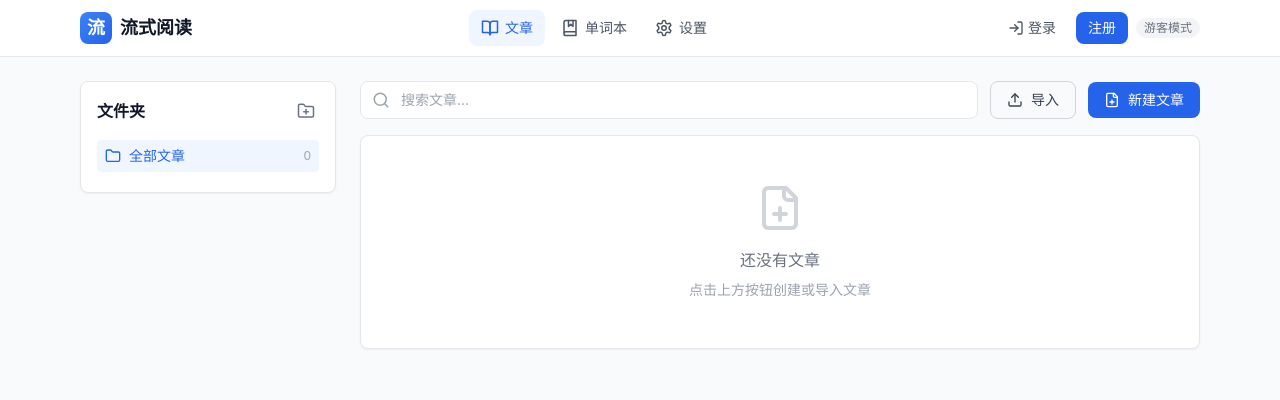
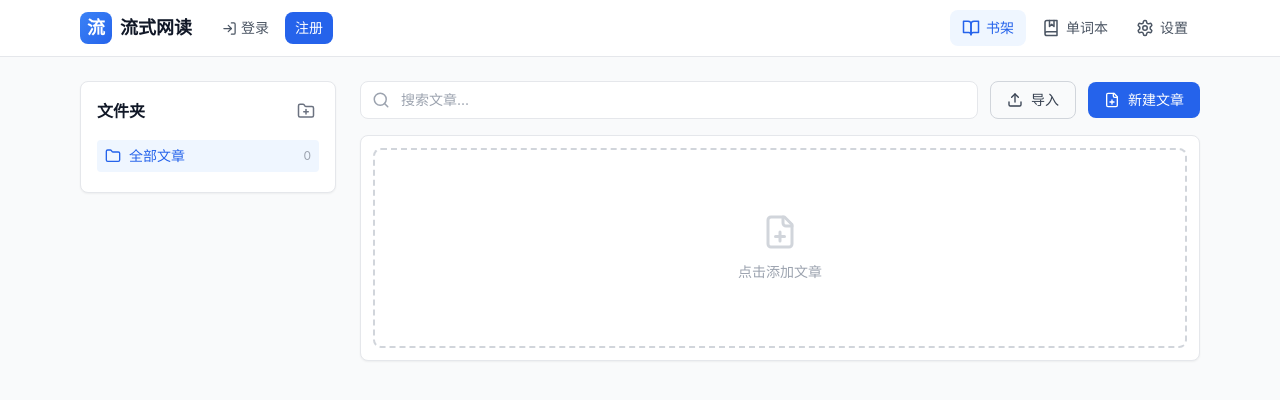
Before and after one commit to suiwe02-commits/liushiyuedu, a React (Vite) app: page / in a window 1280 px wide. Shown: the top 400 px of the page. Built offline with nearby package versions, Linux system fonts and the light colour scheme; the HTML template or start-up script is replaced by a standard one.

Commit message:
UI redesign: new header, click-to-read, dashed placeholder, word cache

```diff
--- a/src/api/dictionary.ts
+++ b/src/api/dictionary.ts
@@ -391,6 +391,10 @@ const commonTranslations: Record<string, string[]> = {
 /**
  * 查询单词释义（返回中文翻译）
  */
+
+// 运行时内存缓存，避免重复调用API
+const apiCache = new Map<string, DictionaryResult>()
+
 export const lookupWord = async (word: string): Promise<DictionaryResult | null> => {
   try {
     const cleanWord = word.toLowerCase().replace(/[^a-z]/g, '')
@@ -410,12 +414,17 @@ export const lookupWord = async (word: string): Promise<DictionaryResult | null>
       }
     }
 
-    // 2. 使用百度翻译大模型 API 获取中文翻译
+    // 2. 查运行时缓存
+    if (apiCache.has(cleanWord)) {
+      return apiCache.get(cleanWord)!
+    }
+
+    // 3. 使用百度翻译大模型 API 获取中文翻译
     try {
       const chineseTranslation = await translateWord(cleanWord)
 
       if (chineseTranslation) {
-        return {
+        const result: DictionaryResult = {
           word: cleanWord,
           phonetic: '',
           meanings: [{
@@ -423,12 +432,15 @@ export const lookupWord = async (word: string): Promise<DictionaryResult | null>
             definitions: [{ definition: chineseTranslation }]
           }]
         }
+        // 缓存API结果
+        apiCache.set(cleanWord, result)
+        return result
       }
     } catch (apiError) {
       console.log('Translation API failed, using fallback')
     }
 
-    // 3. 如果 API 失败，返回单词本身作为备选
+    // 4. 如果 API 失败，返回单词本身作为备选
     return {
       word: cleanWord,
       phonetic: '',
--- a/src/components/layout/Header.tsx
+++ b/src/components/layout/Header.tsx
@@ -4,13 +4,7 @@ import { useAuthStore } from '@/stores/authStore'
 
 export default function Header() {
   const location = useLocation()
-  const { isAuthenticated, isGuest, user, logout } = useAuthStore()
-
-  const navItems = [
-    { path: '/', label: '文章', icon: BookOpen },
-    { path: '/wordbook', label: '单词本', icon: BookMarked },
-    { path: '/settings', label: '设置', icon: Settings },
-  ]
+  const { isAuthenticated, user, logout } = useAuthStore()
 
   const isActive = (path: string) => location.pathname === path
 
@@ -18,78 +12,84 @@ export default function Header() {
     <header className="sticky top-0 z-40 bg-white border-b border-gray-200">
       <div className="max-w-6xl mx-auto px-4">
         <div className="flex items-center justify-between h-14">
-          {/* Logo */}
+          {/* 第一栏：Logo + 登录注册 */}
+          <div className="flex items-center gap-3">
             <Link to="/" className="flex items-center gap-2">
               <div className="w-8 h-8 bg-gradient-to-br from-blue-500 to-blue-600 rounded-lg flex items-center justify-center">
                 <span className="text-white font-bold text-lg">流</span>
               </div>
-            <span className="text-lg font-semibold text-gray-900 hidden sm:block">
-              流式阅读
-            </span>
+              <span className="text-lg font-semibold text-gray-900">流式网读</span>
             </Link>
 
-          {/* Navigation */}
+            {!isAuthenticated && (
+              <div className="flex items-center gap-1.5 ml-2">
+                <Link
+                  to="/login"
+                  className="flex items-center gap-1 px-2.5 py-1.5 text-sm text-gray-600 hover:bg-gray-100 rounded-lg transition-colors"
+                >
+                  <LogIn size={15} />
+                  <span className="hidden sm:inline">登录</span>
+                </Link>
+                <Link
+                  to="/register"
+                  className="px-2.5 py-1.5 text-sm bg-blue-600 text-white rounded-lg hover:bg-blue-700 transition-colors"
+                >
+                  <span className="hidden sm:inline">注册</span>
+                </Link>
+              </div>
+            )}
+          </div>
+
+          {/* 第二栏：设置 + 书架 + 单词本 */}
           <nav className="flex items-center gap-1">
-            {navItems.map(({ path, label, icon: Icon }) => (
             <Link
-                key={path}
-                to={path}
+              to="/"
               className={`
                 flex items-center gap-1.5 px-3 py-2 rounded-lg text-sm font-medium transition-colors
-                  ${isActive(path)
-                    ? 'bg-blue-50 text-blue-600'
-                    : 'text-gray-600 hover:bg-gray-100'
-                  }
+                ${isActive('/') ? 'bg-blue-50 text-blue-600' : 'text-gray-600 hover:bg-gray-100'}
               `}
             >
-                <Icon size={18} />
-                <span className="hidden sm:inline">{label}</span>
+              <BookOpen size={18} />
+              <span className="hidden sm:inline">书架</span>
             </Link>
-            ))}
-          </nav>
+            <Link
+              to="/wordbook"
+              className={`
+                flex items-center gap-1.5 px-3 py-2 rounded-lg text-sm font-medium transition-colors
+                ${isActive('/wordbook') ? 'bg-blue-50 text-blue-600' : 'text-gray-600 hover:bg-gray-100'}
+              `}
+            >
+              <BookMarked size={18} />
+              <span className="hidden sm:inline">单词本</span>
+            </Link>
+            <Link
+              to="/settings"
+              className={`
+                flex items-center gap-1.5 px-3 py-2 rounded-lg text-sm font-medium transition-colors
+                ${isActive('/settings') ? 'bg-blue-50 text-blue-600' : 'text-gray-600 hover:bg-gray-100'}
+              `}
+            >
+              <Settings size={18} />
+              <span className="hidden sm:inline">设置</span>
+            </Link>
 
-          {/* Auth Section */}
-          <div className="flex items-center gap-2">
-            {isAuthenticated ? (
-              <div className="flex items-center gap-2">
-                <div className="flex items-center gap-1.5 text-sm text-gray-600">
-                  <User size={16} />
-                  <span className="hidden sm:inline">{user?.email}</span>
+            {/* 已登录用户 */}
+            {isAuthenticated && (
+              <div className="flex items-center gap-1.5 ml-1 pl-1 border-l border-gray-200">
+                <div className="flex items-center gap-1 text-sm text-gray-500">
+                  <User size={15} />
+                  <span className="hidden sm:inline max-w-[120px] truncate">{user?.email}</span>
                 </div>
                 <button
                   onClick={logout}
-                  className="flex items-center gap-1 px-3 py-1.5 text-sm text-gray-600 hover:bg-gray-100 rounded-lg transition-colors"
+                  className="p-1.5 text-gray-400 hover:text-gray-600 hover:bg-gray-100 rounded-lg transition-colors"
                   title="退出登录"
                 >
-                  <LogOut size={16} />
-                  <span className="hidden sm:inline">退出</span>
+                  <LogOut size={15} />
                 </button>
               </div>
-            ) : (
-              <div className="flex items-center gap-2">
-                <Link
-                  to="/login"
-                  className="flex items-center gap-1 px-3 py-1.5 text-sm text-gray-600 hover:bg-gray-100 rounded-lg transition-colors"
-                >
-                  <LogIn size={16} />
-                  <span>登录</span>
-                </Link>
-                <Link
-                  to="/register"
-                  className="px-3 py-1.5 text-sm bg-blue-600 text-white rounded-lg hover:bg-blue-700 transition-colors"
-                >
-                  注册
-                </Link>
-              </div>
             )}
-
-            {/* Guest Badge */}
-            {isGuest && (
-              <span className="px-2 py-0.5 text-xs bg-gray-100 text-gray-500 rounded-full">
-                游客模式
-              </span>
-            )}
-          </div>
+          </nav>
         </div>
       </div>
     </header>
--- a/src/pages/Home.tsx
+++ b/src/pages/Home.tsx
@@ -1,4 +1,5 @@
 import { useState, useEffect } from 'react'
+import { useNavigate } from 'react-router-dom'
 import { FolderPlus, FilePlus, Upload, Search, ChevronRight, ChevronDown, MoreVertical, Trash2, Folder, Edit3, Move } from 'lucide-react'
 import { useArticleStore } from '@/stores/articleStore'
 import { localDB } from '@/services/localDB'
@@ -346,15 +347,18 @@ export default function Home() {
 
         {/* 文章列表 */}
         <div className="bg-white rounded-lg shadow-sm border border-gray-200">
-          {getDisplayedArticles().length === 0 ? (
+          {getDisplayedArticles().length === 0 && !searchQuery ? (
+            <div
+              onClick={() => setShowNewArticleModal(true)}
+              className="flex flex-col items-center justify-center py-16 cursor-pointer border-2 border-dashed border-gray-300 rounded-lg m-3 hover:border-blue-400 hover:bg-blue-50/30 transition-colors"
+            >
+              <FilePlus size={36} className="text-gray-300 mb-3" />
+              <p className="text-gray-400 text-sm">点击添加文章</p>
+            </div>
+          ) : getDisplayedArticles().length === 0 && searchQuery ? (
             <div className="py-12 text-center">
-              <FilePlus size={48} className="mx-auto mb-4 text-gray-300" />
-              <p className="text-gray-500 mb-2">
-                {searchQuery ? '没有找到匹配的文章' : '还没有文章'}
-              </p>
-              <p className="text-sm text-gray-400">
-                {searchQuery ? '尝试其他关键词' : '点击上方按钮创建或导入文章'}
-              </p>
+              <p className="text-gray-500 mb-2">没有找到匹配的文章</p>
+              <p className="text-sm text-gray-400">尝试其他关键词</p>
             </div>
           ) : (
             <div className="divide-y divide-gray-100">
@@ -367,6 +371,16 @@ export default function Home() {
                   onMove={handleMoveArticle}
                 />
               ))}
+              {/* 底部虚线框 - 添加更多文章 */}
+              <div
+                onClick={() => setShowNewArticleModal(true)}
+                className="flex items-center justify-center py-6 cursor-pointer hover:bg-gray-50 transition-colors"
+              >
+                <div className="flex items-center gap-2 text-gray-400 text-sm">
+                  <FilePlus size={16} />
+                  <span>添加文章</span>
+                </div>
+              </div>
             </div>
           )}
         </div>
@@ -643,10 +657,12 @@ function ArticleItem({
   onMove: (article: Article) => void
 }) {
   const [showMenu, setShowMenu] = useState(false)
+  const navigate = useNavigate()
 
   return (
     <div
-      className="flex items-center gap-4 px-4 py-3 hover:bg-gray-50 group transition-colors"
+      className="flex items-center gap-4 px-4 py-3 hover:bg-gray-50 group transition-colors cursor-pointer rounded-lg"
+      onClick={() => navigate(`/reader/${article.id}`)}
       onMouseLeave={() => setShowMenu(false)}
     >
       <div className="flex-1 min-w-0">
@@ -660,24 +676,21 @@ function ArticleItem({
         </div>
       </div>
 
-      <div className="flex items-center gap-2">
-        <a
-          href={`/reader/${article.id}`}
-          className="px-3 py-1 text-sm bg-blue-600 text-white rounded hover:bg-blue-700 transition-colors"
-        >
-          阅读
-        </a>
       <div className="relative">
         <button
-            onClick={() => setShowMenu(!showMenu)}
-            className="p-1.5 hover:bg-gray-200 rounded"
+          onClick={(e) => {
+            e.stopPropagation()
+            setShowMenu(!showMenu)
+          }}
+          className="p-1.5 hover:bg-gray-200 rounded opacity-0 group-hover:opacity-100 transition-opacity"
         >
           <MoreVertical size={16} />
         </button>
         {showMenu && (
           <div className="absolute right-0 top-full mt-1 bg-white rounded-lg shadow-lg border border-gray-200 py-1 z-10 min-w-[120px]">
             <button
-                onClick={() => {
+              onClick={(e) => {
+                e.stopPropagation()
                 onEdit(article)
                 setShowMenu(false)
               }}
@@ -687,7 +700,8 @@ function ArticleItem({
               编辑
             </button>
             <button
-                onClick={() => {
+              onClick={(e) => {
+                e.stopPropagation()
                 onMove(article)
                 setShowMenu(false)
               }}
@@ -697,7 +711,8 @@ function ArticleItem({
               移动
             </button>
             <button
-                onClick={() => {
+              onClick={(e) => {
+                e.stopPropagation()
                 onDelete(article.id)
                 setShowMenu(false)
               }}
@@ -710,6 +725,5 @@ function ArticleItem({
         )}
       </div>
     </div>
-    </div>
   )
 }
```
Lines whose indentation alone changed are shown as unchanged.
